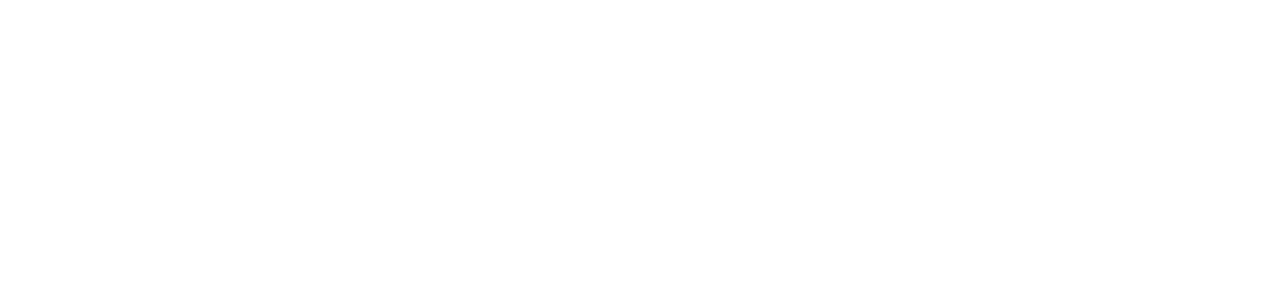
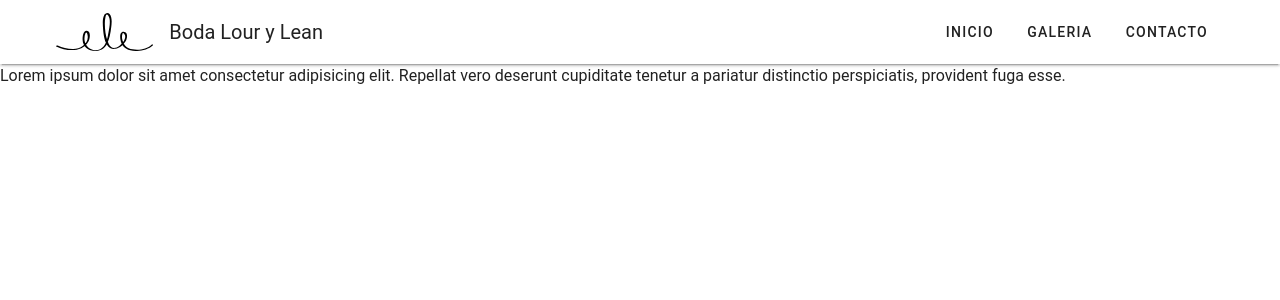
Before and after one commit to leandrocampero/invitacion-casamiento, a Nuxt app: page /contacto in a window 1280 px wide. Before the commit this address had no page. Shown: the top 300 px of the page. Built offline with nearby package versions, Linux system fonts and the light colour scheme.

Commit message:
feat: all pages implemented

```diff
--- /dev/null
+++ b/components/NavBar.vue
@@ -0,0 +1,26 @@
+<template>
+  <div class="tw-flex" :class="{ 'tw-flex-col': direction == 'vertical' }">
+    <v-btn
+      v-for="link in links"
+      :key="link.name"
+      variant="text"
+      :ripple="false"
+      nuxt
+      :active="false"
+      :to="link.to"
+    >
+      {{ link.name }}
+    </v-btn>
+  </div>
+</template>
+
+<script setup lang="ts">
+interface Props {
+  links: { to: string; name: string }[]
+  direction?: 'horizontal' | 'vertical'
+}
+
+const { links } = withDefaults(defineProps<Props>(), {
+  direction: 'horizontal',
+})
+</script>
--- /dev/null
+++ b/components/icons/AppBar.vue
@@ -0,0 +1,16 @@
+<template>
+  <svg
+    preserveAspectRatio="none"
+    data-bbox="3.442 62.244 193.046 75.511"
+    xmlns="http://www.w3.org/2000/svg"
+    viewBox="3.442 62.244 193.046 75.511"
+    role="presentation"
+    aria-hidden="true"
+  >
+    <g>
+      <path
+        d="M3.9 128.6c20.2 9.6 51.3 12.7 63.9-9.9 2.8-4.9 5.7-20.5-3.3-21.3-7.8-.8-8.5 13.4-8.3 18.1.8 25.7 38 30 48.4 8.4 4.9-10 7-21.8 8.3-32.7 1-7.9 2.6-20.3-3.2-26.9-3.5-4-8.8-1.6-10.8 2.4-3.6 7.4-2.7 17.5-2.2 25.5.9 13.6 4 44.9 24.2 41.2 9.1-1.6 17.1-9 21.5-16.8 2.7-4.9 3.9-17.1-4.8-17.2-7.7-.1-7.2 9.6-6.5 15 1.6 11.4 8.5 19.3 19.6 21.9 14.1 3.4 34.8.5 45.4-10.1 1.6-1.7-2.2-1.8-3.2-.8-10.4 10.5-32.1 12.3-45.3 7-9.6-3.9-16.4-20.2-11.9-29.8 1-2.1 3.9 2.2 4.4 3.3 1 2.1.6 4.4.2 6.6-1.4 6.1-6.5 11.4-11.4 15-4.8 3.5-11.7 6-16.7 1.7-3.4-2.9-5.2-7.7-6.6-11.7-3.8-10.7-5.2-22.5-5.3-33.8 0-4.4.2-8.8 1.2-13.1.8-3.6 2.3-7.8 5.5-3.3 5.9 8.4 2.2 24.5.5 33.7-2.1 11.5-4.8 27.3-16.4 33-13 6.5-28.4-3-30.8-16.4-.9-4.9-.3-10.5 1.6-15 2.6-6.2 4.7 4.6 4.6 7.2-.1 14.9-15.6 23.5-28.6 23.9-10.4.3-21.7-2.3-31.1-6.8-1.1-.9-4.6.9-2.9 1.7z"
+      ></path>
+    </g>
+  </svg>
+</template>
--- a/layouts/default.vue
+++ b/layouts/default.vue
@@ -1,7 +1,46 @@
 <template>
-  <main class="tw-m-10 tw-bg-slate-200">
-    <slot />
-  </main>
+  <v-app>
+    <v-app-bar :elevation="2">
+      <template v-if="mobile" #append>
+        <v-app-bar-nav-icon @click="drawer = !drawer"></v-app-bar-nav-icon>
+      </template>
+
+      <v-container>
+        <v-row no-gutters align="center">
+          <v-col cols="3" md="1" class="mr-4">
+            <AppBarIcon />
+          </v-col>
+
+          <v-col>
+            <v-app-bar-title>Boda Lour y Lean</v-app-bar-title>
+          </v-col>
+
+          <nav-bar v-if="!mobile" :links="links" />
+        </v-row>
+      </v-container>
+    </v-app-bar>
+
+    <v-navigation-drawer v-if="mobile" v-model="drawer" location="right">
+      <nav-bar :links="links" direction="vertical" />
+    </v-navigation-drawer>
+
+    <main class="tw-pt-16 tw-min-h-dvh">
+      <slot />
+    </main>
+  </v-app>
 </template>
 
-<script></script>
+<script setup lang="ts">
+import { useDisplay } from 'vuetify'
+import AppBarIcon from '../components/icons/AppBar.vue'
+
+const { mobile } = useDisplay()
+
+const drawer = ref(false)
+
+const links = ref([
+  { to: '/', name: 'Inicio' },
+  { to: '/galeria', name: 'Galeria' },
+  { to: '/contacto', name: 'Contacto' },
+])
+</script>
--- /dev/null
+++ b/pages/contacto.vue
@@ -0,0 +1,9 @@
+<template>
+  <div>
+    Lorem ipsum dolor sit amet consectetur adipisicing elit. Repellat vero
+    deserunt cupiditate tenetur a pariatur distinctio perspiciatis, provident
+    fuga esse.
+  </div>
+</template>
+
+<script setup lang="ts"></script>
--- /dev/null
+++ b/pages/galeria.vue
@@ -0,0 +1,7 @@
+<template>
+  <div>
+    Lorem ipsum dolor sit, amet consectetur adipisicing elit. Quae, aperiam.
+  </div>
+</template>
+
+<script setup lang="ts"></script>
--- a/plugins/vuetify.ts
+++ b/plugins/vuetify.ts
@@ -9,6 +9,10 @@
   const vuetify = createVuetify({
     components,
     directives,
+    ssr: true,
+    display: {
+      mobileBreakpoint: 'md',
+    },
   })
   app.vueApp.use(vuetify)
 })
```
